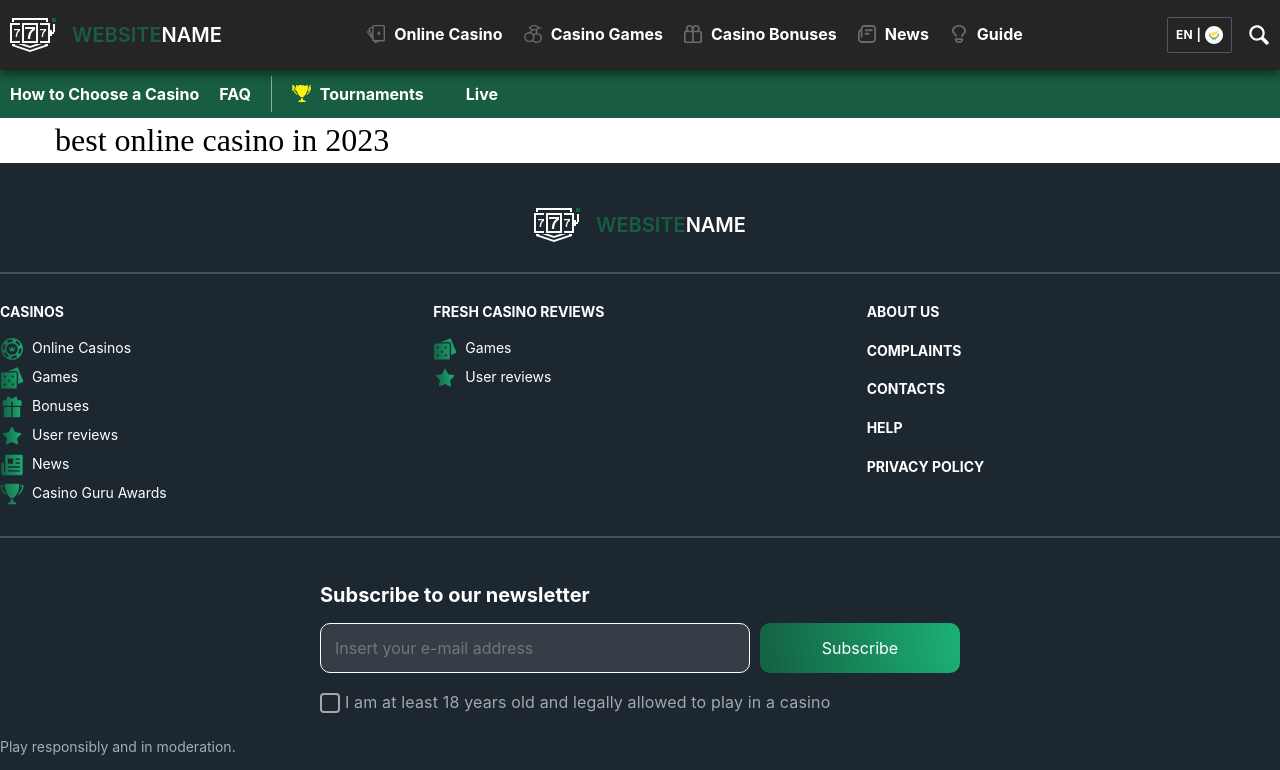
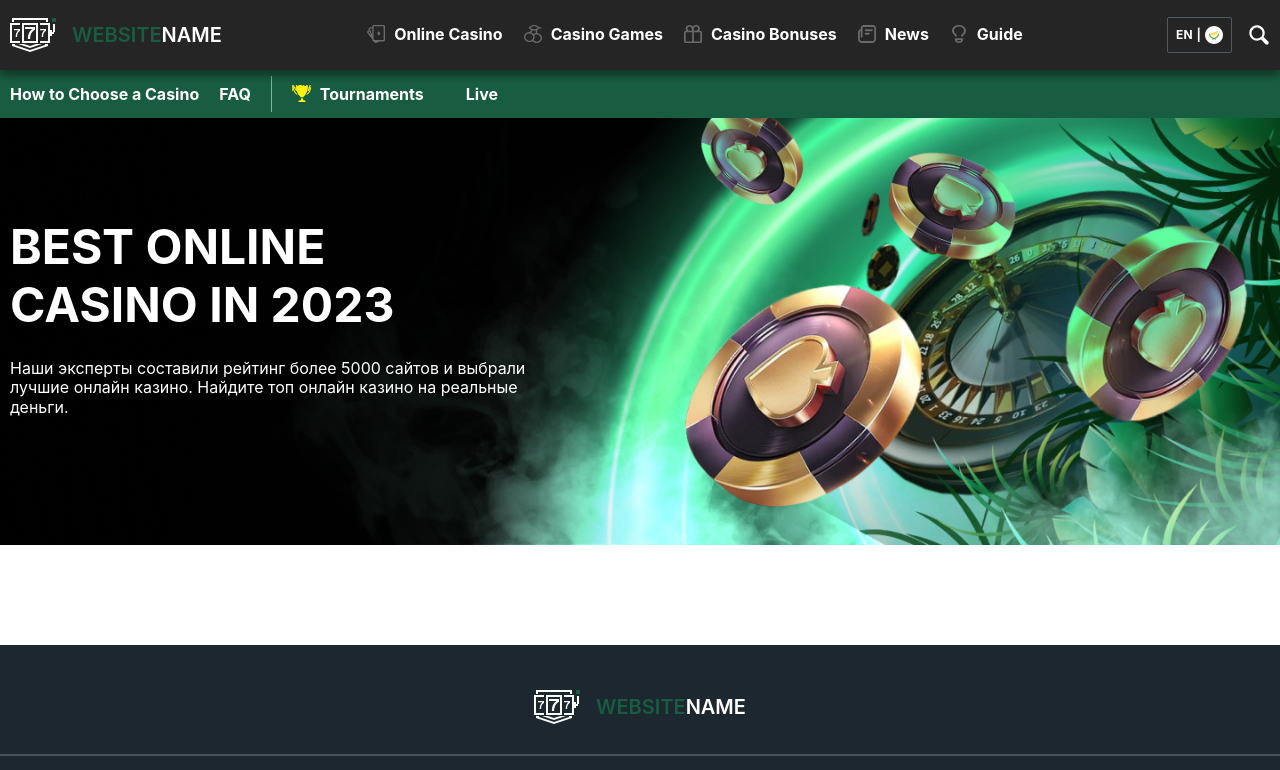
Before and after one commit to timgluk/kazino, a website: page src/index.html in a window 1280 px wide. Shown: the top 770 px of the page. Drawn offline with nearby package versions, Linux system fonts and the light colour scheme; files that its build step writes are made by us from their sources; files whose address does not match are found by name; a web font is replaced by a local one.

Commit message:
add: section-top

```diff
--- a/gulp/version.json
+++ b/gulp/version.json
@@ -1,3 +1,3 @@
 {
-    "main": "20231109144034"
+    "main": "20231110143948"
 }
--- a/src/index.html
+++ b/src/index.html
@@ -13,12 +13,17 @@
 <body>
   @@include('template/header.html')
 
-  <main class="page-content container">
+  <main class="page-content">
     <!--------Content--------->
+    <section class="top">
+      <img src="/img/best-online-casino-2023.jpg" alt="best-online-casino-2023">
+      <div class="wrapper">
+        <h1 class="top-title">best online<br>casino in 2023</h1>
+        <p class="top-desc">Наши эксперты составили рейтинг более 5000 сайтов и выбрали лучшие онлайн казино. Найдите
+          топ онлайн казино на реальные деньги.</p>
 
-    @@include('widgets/widget-sticky.html')
-
-    <h1 class="page-title">best online casino in 2023</h1>
+      </div>
+    </section>
 
     <aside class="sidebar">
 
--- /dev/null
+++ b/src/scss/blocks/section-top.scss
@@ -0,0 +1,32 @@
+.top {
+  display: flex;
+  flex-direction: column;
+  align-items: center;
+  width: 100%;
+  color: #fff;
+  font-family: $general-font;
+  img {
+    width: 100%;
+  }
+  .wrapper {
+    position: absolute;
+    top: 0;
+    display: flex;
+    flex-direction: column;
+    padding: 0 10px;
+    margin-top: 100px;
+    .top-title {
+      font-size: 48px;
+      font-weight: 700;
+      text-transform: uppercase;
+      line-height: 120%;
+      margin-bottom: 10px;
+    }
+    .top-desc {
+      font-size: 16px;
+      font-weight: 400;
+      width: 45%;
+      line-height: 120%;
+    }
+  }
+}
--- a/src/scss/pages/content-page.scss
+++ b/src/scss/pages/content-page.scss
@@ -1,30 +1,3 @@
-.content-page{
-	display: flex;
-	flex-wrap: wrap;
-	justify-content: space-between;
-
-	.sidebar{
-		width: 300px;
-	}
-	.content{
-		width: calc(100% - 316px);
-	}
-
-	.content-bottom, .content-search, .error-404, .search-no{
-		width: 100%;
-	}
-
+.page-content {
 
 }
-
-.posts {
-	display: flex;
-	flex-wrap: wrap;
-
-	&.grid-category{
-
-	}
-	&.grid-search{
-
-	}
-}
--- a/src/scss/style.scss
+++ b/src/scss/style.scss
@@ -20,6 +20,8 @@
 // @import "blocks/navigation";
 @import 'blocks/footer';
 
+@import 'blocks/section-top';
+
 /***** COMPONENTS GLOBAL *****/
 // @import "blocks/carousel";
 // @import "blocks/post";
```
Also changed, not shown: dist/css/style.css, dist/css/style.min.css, dist/img/best-online-casino-2023.jpg (added), dist/img/best-online-casino-2023.webp (added), dist/index.html, src/img/best-online-casino-2023.jpg (added).
